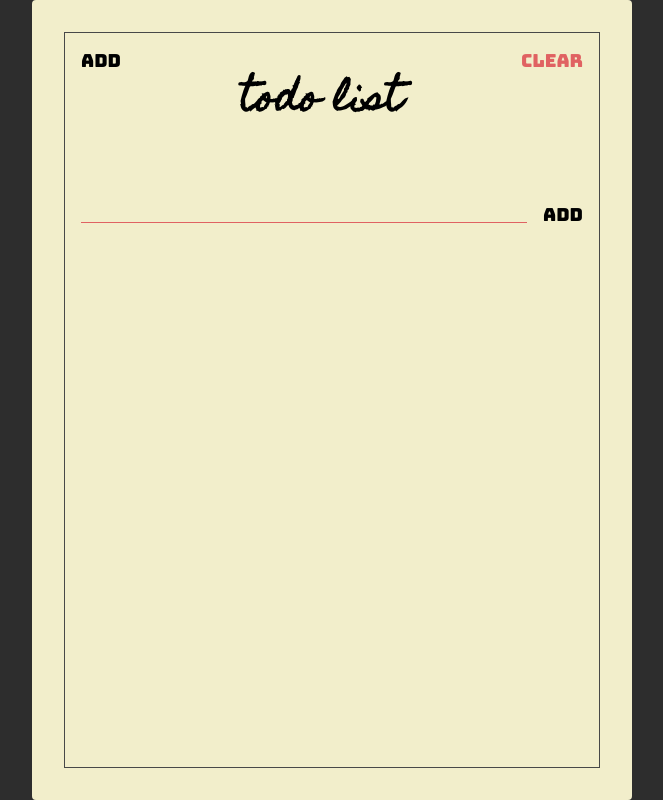
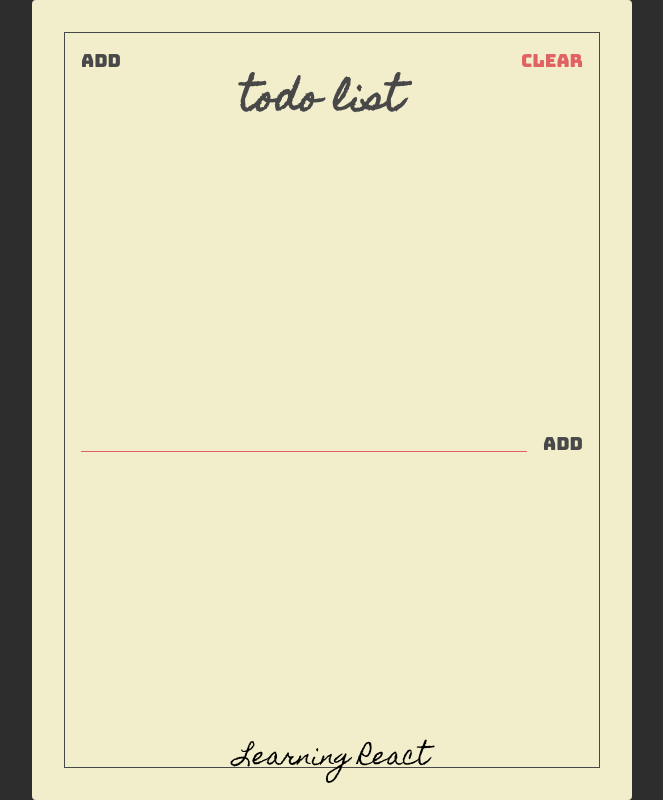
Before and after one commit to daniarfadd/React-Course, a plain HTML site: page index.html in a window 1280 px wide. Shown: the whole page, without its empty margins (308-971 px from the left). Drawn offline with Linux system fonts and the light colour scheme.

Commit message:
make todo list

```diff
--- a/index.html
+++ b/index.html
@@ -16,7 +16,7 @@
     <div class="container">
       <div class="frame">
         <section class="header">
-          <button class="header-btn">Add</button>
+          <button class="header-btn main-black-color">Add</button>
           <h1 class="header-title">Todo List</h1>
           <button class="header-btn main-red-color">Clear</button>
         </section>
@@ -24,8 +24,14 @@
         <section class="add">
           <form action="" class="add-form">
             <input type="text" class="add-input" />
-            <button class="add-btn">Add</button>
+            <button class="add-btn main-black-color">Add</button>
           </form>
+        </section>
+
+        <section class="todos">
+          <div class="todo">
+            <span class="todo-text">Learning React</span>
+          </div>
         </section>
       </div>
     </div>
--- a/style.css
+++ b/style.css
@@ -46,12 +46,13 @@ html {
 }
 
 .frame {
-  border: 1px solid #484848;
+  border: 1px solid var(--main-black-color);
   height: 100%;
 
   display: flex;
   flex-direction: column;
   /* membuat child" dari frame dibagi menjadi kolom */
+  justify-content: space-between;
 }
 
 .header {
@@ -67,6 +68,7 @@ html {
   font-size: 3.6rem;
   text-transform: lowercase;
   /* membuat semua text jadi huruf kecil */
+  color: var(--main-black-color);
 }
 
 .header-btn {
@@ -80,6 +82,15 @@ html {
   /* menghilangkan background */
   border: unset;
   cursor: pointer;
+  outline: unset;
+}
+
+.header-btn.main-red-color:active {
+  text-shadow: 1px 1px 2px var(--main-red-color);
+}
+/* Memeberi efek bayangan saat button add dan clear di klik */
+.header-btn.main-black-color:active {
+  text-shadow: 1px 1px 2px var(--main-black-color);
 }
 
 .add {
@@ -118,3 +129,33 @@ html {
   border: unset;
   outline: unset;
 }
+
+.add-btn.main-black-color:active {
+  text-shadow: 1px 1px 2px var(--main-black-color);
+}
+
+.todos {
+  display: flex;
+  flex-direction: column;
+}
+
+.todo {
+  position: relative;
+
+  flex: 1 0 auto;
+  /* flex grow 1, flex ring 0, flex basis auto */
+  text-align: center;
+
+  min-height: 34px;
+  margin: 16px 0 0;
+  font-family: "Homemade Apple", sans-serif;
+  font-size: 24px;
+
+  border-bottom: 1px solid var(main-red-color);
+}
+
+.todo-text {
+  position: absolute;
+  left: 50%;
+  transform: translate(-50%);
+}
```
